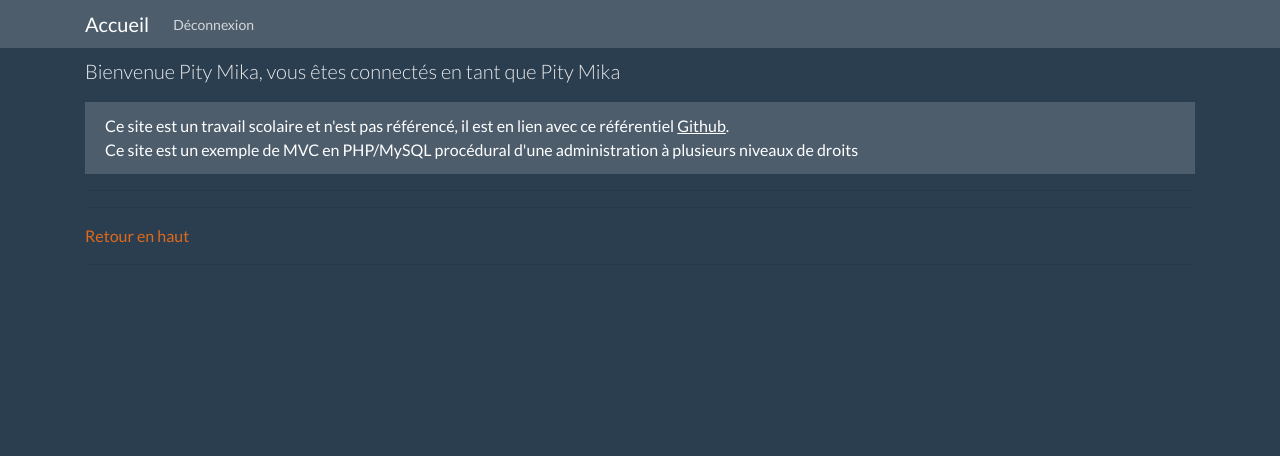
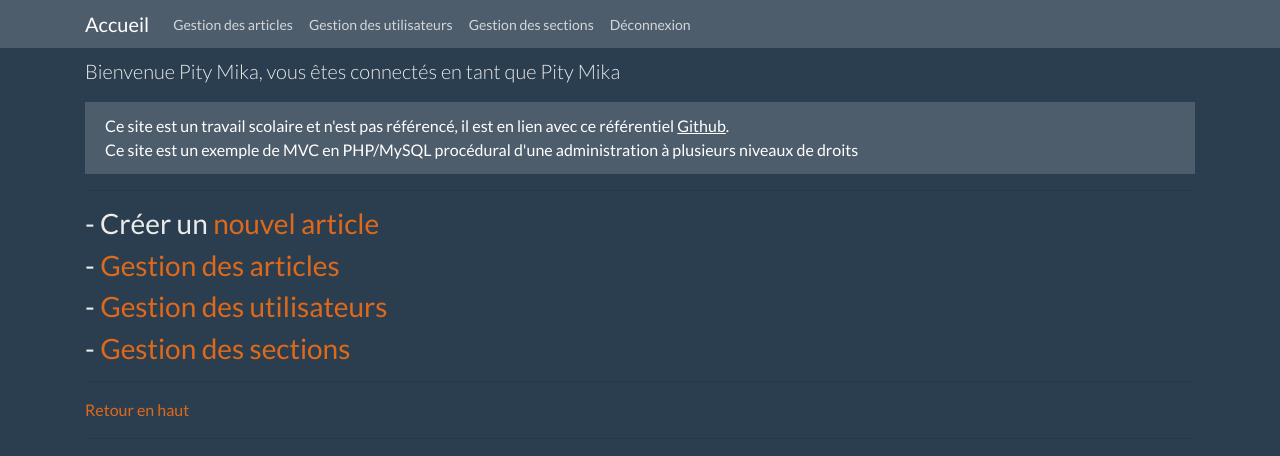
Before and after one commit to WebDevCF2m2021/first-mvc-with-admin, a PHP site: template view/adminView/homepageAdminView.php in a window 1280 px wide. Shown: the top 456 px of the page. Run offline with PHP 8.4, Linux system fonts and the light colour scheme; the template is opened without the code that fills it, so the values that code supplies are empty; a user stored in the database is signed in; a stand-in replaces the project's code that opens the database connection; some libraries are stand-ins or nearby versions.

Commit message:
links into homepageAdminView.php

```diff
--- a/view/adminView/homepageAdminView.php
+++ b/view/adminView/homepageAdminView.php
@@ -20,7 +20,15 @@
             </button>
             <div class="collapse navbar-collapse" id="navbarResponsive">
                 <ul class="navbar-nav">
-
+                    <li class="nav-item">
+                        <a class="nav-link" href="?p=article">Gestion des articles</a>
+                    </li>
+                    <li class="nav-item">
+                        <a class="nav-link" href="?p=user">Gestion des utilisateurs</a>
+                    </li>
+                    <li class="nav-item">
+                        <a class="nav-link" href="?p=section">Gestion des sections</a>
+                    </li>
 
                     <li class="nav-item">
                         <a class="nav-link" href="?disconnect">Déconnexion</a>
@@ -45,7 +53,12 @@
                     </div>
 
                     <hr>
-
+                    <div>
+                        <h3>- Créer un <a href="?p=article&create">nouvel article</a></h3>
+                        <h3>- <a href="?p=article">Gestion des articles</a></h3>
+                        <h3>- <a href="?p=user">Gestion des utilisateurs</a></h3>
+                        <h3>- <a href="?p=section">Gestion des sections</a></h3>
+                    </div>
 
                     <hr>
                     <a href="#page-top">Retour en haut</a>
```
